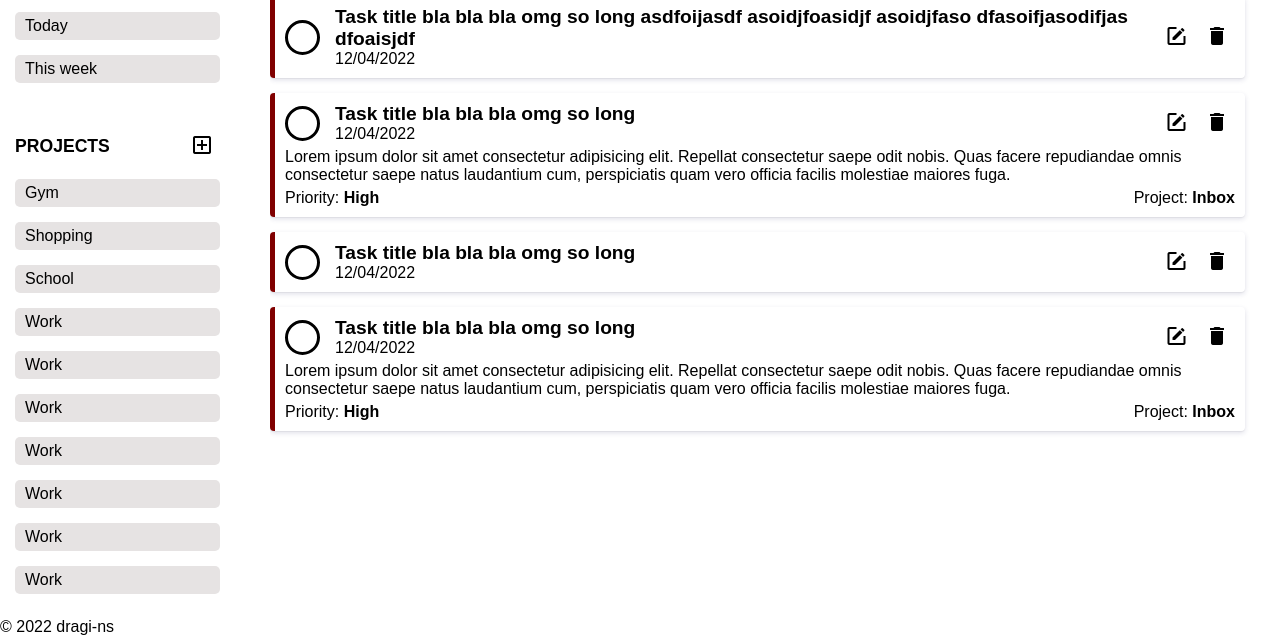
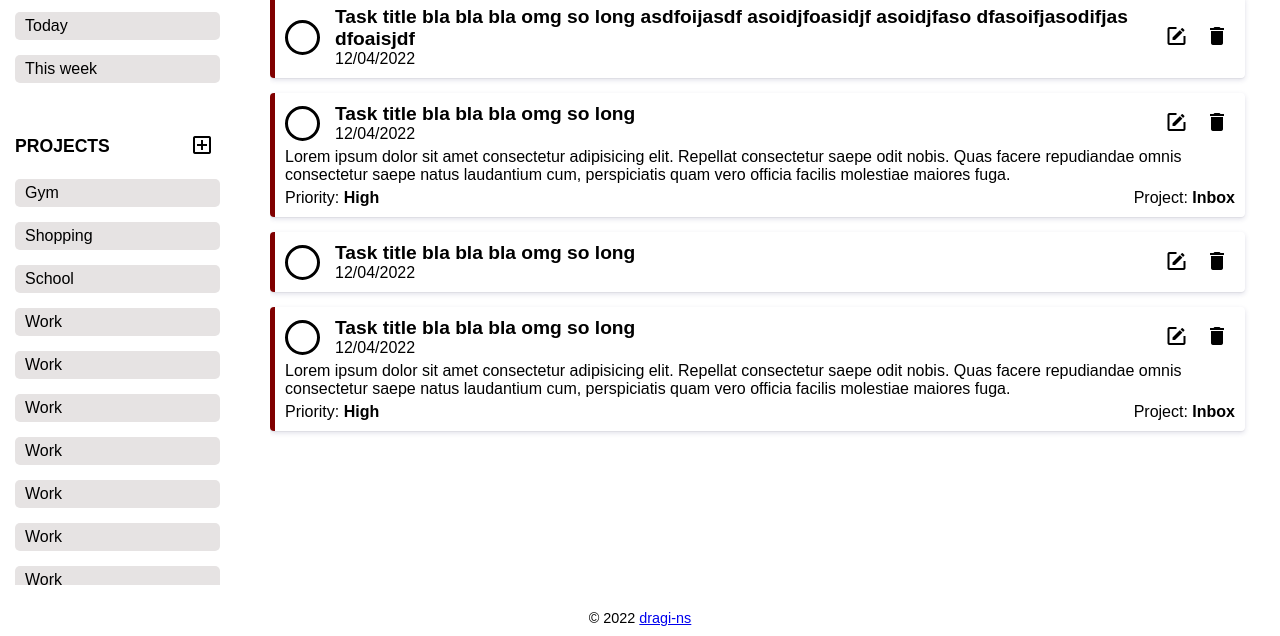
Before and after one commit to dragi-ns/odin-project-todo-list, a website built with webpack: page src/template.html in a window 1280 px wide. Shown: the part 164-800 px from the top of the page. Built offline with nearby package versions, Linux system fonts and the light colour scheme; a web font is replaced by a local one.

Commit message:
Finish footer section

```diff
--- a/src/css/index.css
+++ b/src/css/index.css
@@ -394,6 +394,16 @@ main {
 }
 
 /**************************
+ * Primary footer         *
+ **************************/
+
+ .primary-footer {
+     padding: 10px;
+     text-align: center;
+     font-size: .9rem;
+ }
+
+/**************************
  * Keyframes              *
  **************************/
 
--- a/src/template.html
+++ b/src/template.html
@@ -202,7 +202,7 @@
         </section>
     </main>
     <footer class="primary-footer">
-        &copy; 2022 dragi-ns
+        &copy; 2022 <a href="https://github.com/dragi-ns/odin-project-todo-list" target="_blank">dragi-ns</a>
     </footer>
 </body>
 </html>
```
